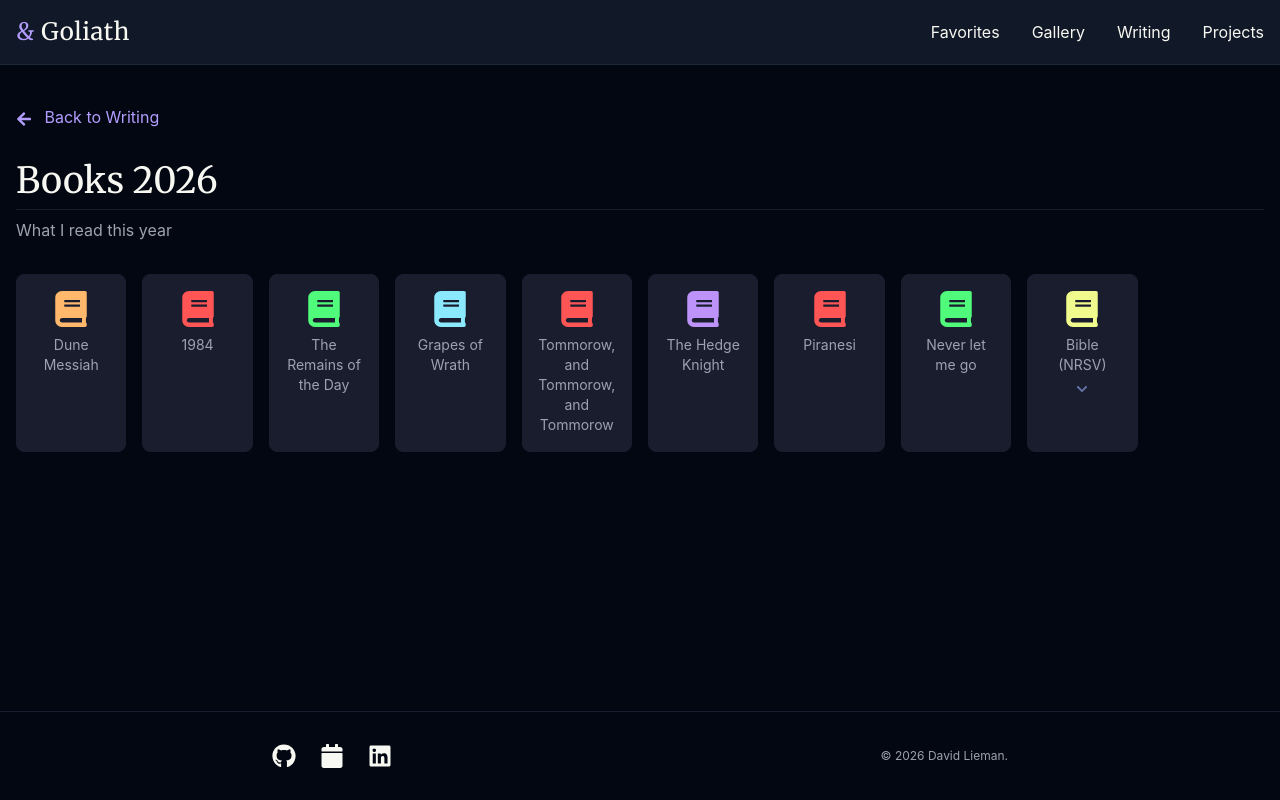
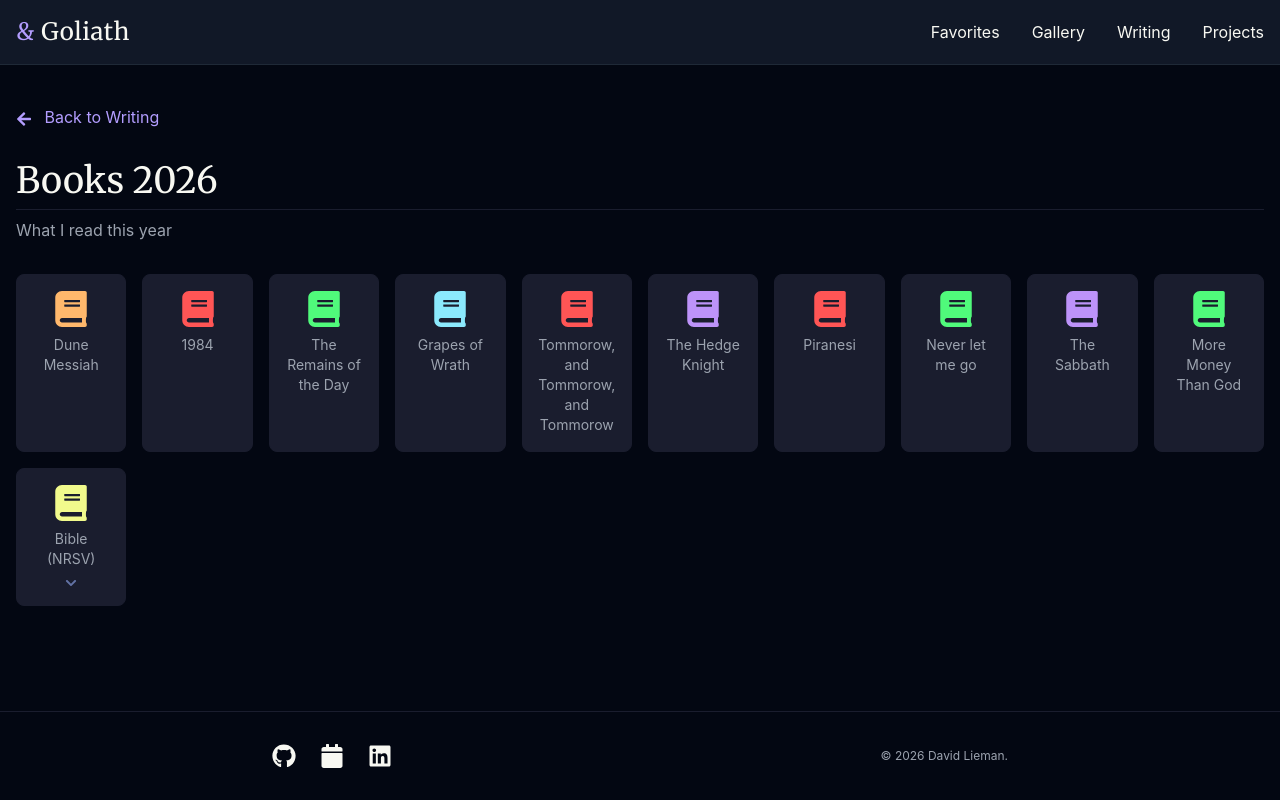
Before and after one commit to David3748/AndGoliath, a Next.js app: page /writing/Books2026 in a window 1280 px wide. Built offline with nearby package versions, Linux system fonts and the light colour scheme.

Commit message:
Add new favorite video "The Dinner Party - BriTANicK" to favorites list; add two new books with reviews and ratings to Books2026

```diff
--- a/src/data/favorites.ts
+++ b/src/data/favorites.ts
@@ -120,6 +120,7 @@
       {id: "6", name: "How they fool ya", url: "https://www.youtube.com/watch?v=NOCsdhzo6Jg"},
       {id: "7", name: "Ain't no twin primes", url: "https://www.youtube.com/watch?v=djzKCZHeVjY" },
       {"id": "8", name: "The Lizzie Bennet Diaries", url: "https://youtu.be/KisuGP2lcPs?si=cArOtZgNk5DKxXP4" },
+      {id: "9", name: "The Dinner Party - BriTANicK", url: "https://www.youtube.com/watch?v=k5dgSi4_Sfk"},
     ]
   },
   {
--- a/src/pages/writing/Books2026.tsx
+++ b/src/pages/writing/Books2026.tsx
@@ -77,6 +77,20 @@
   color: '#50FA7B',
   review: "What great horrors do we commit every day without truly seeing? Where are the human scale tragedies and societal triumphs? Are they only visible from a distant lens, zoomed all the way in?",
   rating:4.4,
+  },
+  {
+    title: 'The Sabbath',
+    author: 'Abraham Joshua Heschel',
+    color: '#BD93F9',
+    review: 'I loved reading this during the sabbath itself. Beautiful meditation on sacred time. ',
+    rating: 4.3,
+  },
+  {
+    title: 'More Money Than God',
+    author: 'Sebastian Mallaby',
+    color: '#50FA7B',
+    review: 'Good. More entertaining than informative but you are not getting alpha out of this kind of book anyway.',
+    rating: 4.0,
   },
   {
     title: 'Bible (NRSV)',
```
